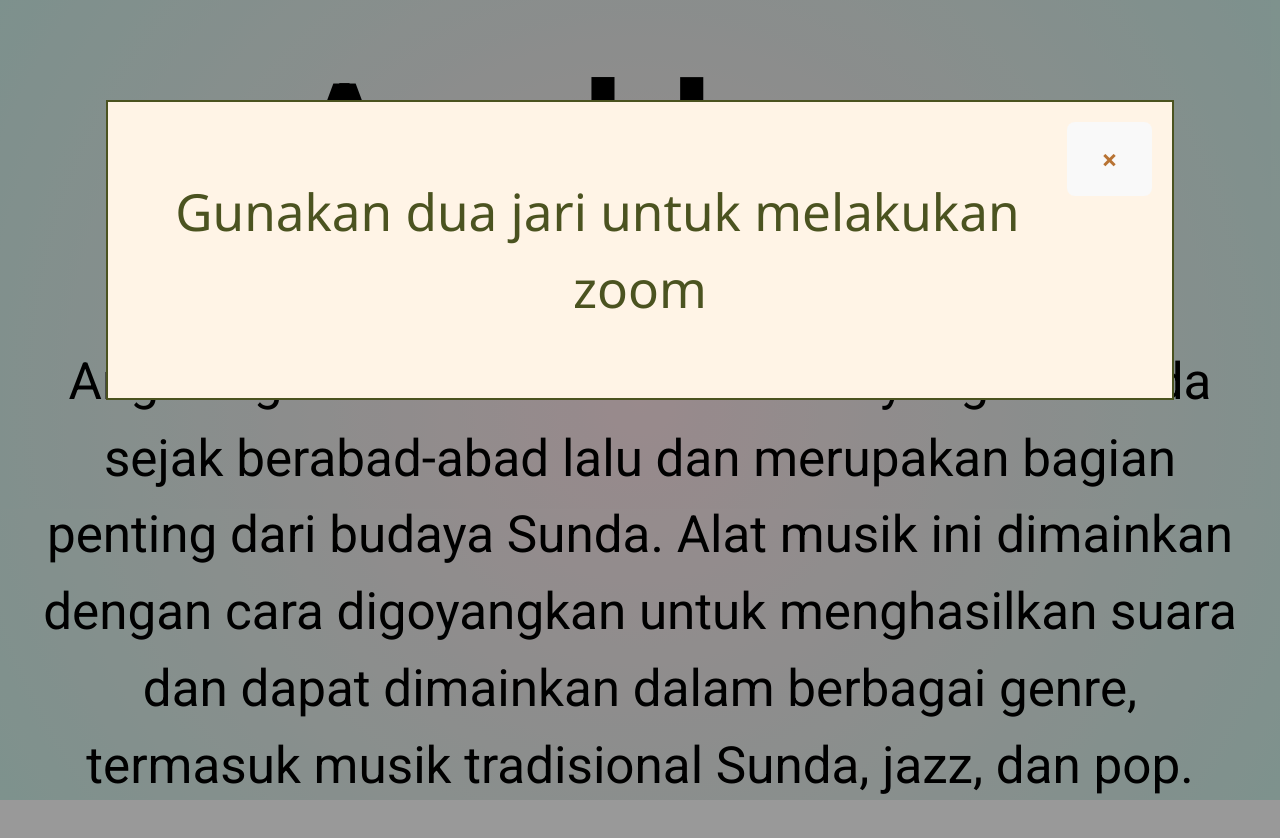
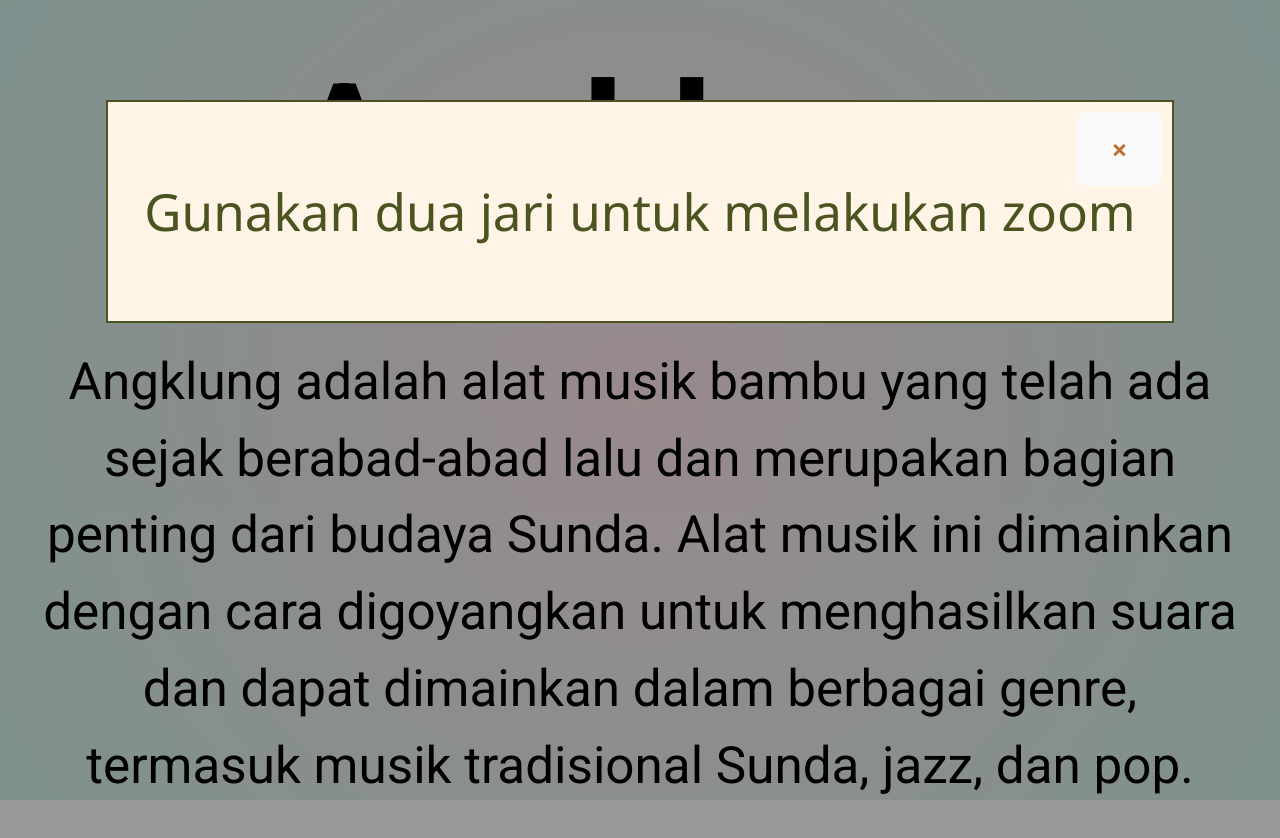
Before and after one commit to gthmsrnvs/Global-Studio-Bandung-2023, a React (Vite) app in the folder studio/: page / in a window 1280 px wide. Shown: the top 838 px of the page. Built offline with nearby package versions, Linux system fonts and the light colour scheme.

Commit message:
changed close button

```diff
--- a/studio/src/App.css
+++ b/studio/src/App.css
@@ -33,7 +33,8 @@ body {
 }
 
 .modal-content {
-  background-color: #fff4e6;
+  position: relative;
+  background: #fff4e6;
   margin: auto;
   padding: 20px;
   border: 2px solid #4b5320;
@@ -44,8 +45,10 @@ body {
 }
 
 .close {
+  position: absolute;
+  top: 10px;
+  right: 10px;
   color: #b87333;
-  float: right;
   font-size: 28px;
   font-weight: bold;
 }
```
